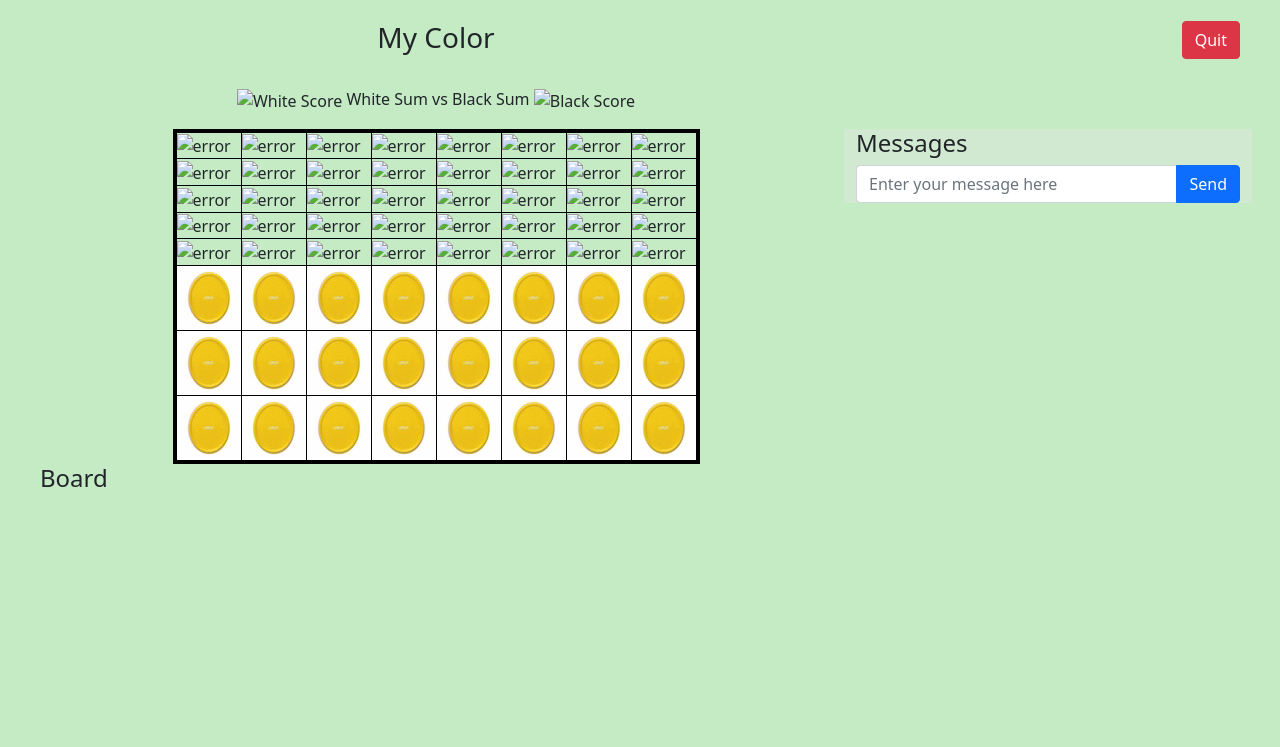
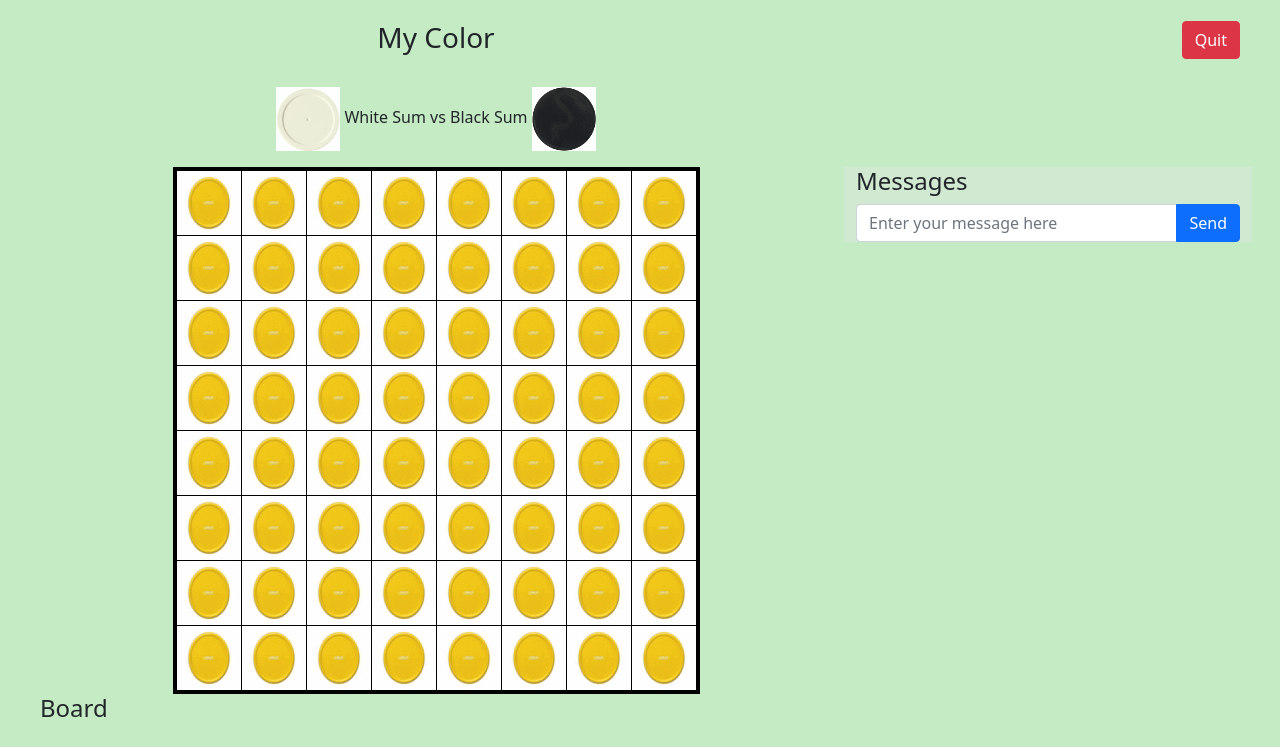
Before and after one commit to kathrynbe/reversi-butler, a website: page public/game.html in a window 1280 px wide. Shown: the part 110-857 px from the top of the page. Before the commit the page ends 800 px from the top, so only its background shows below. Drawn offline with nearby package versions, Linux system fonts and the light colour scheme; files that its build step writes are made by us from their sources; no server answers.

Commit message:
new commits week 9 june 4th 7pm

```diff
--- a/public/assets/css/game.css
+++ b/public/assets/css/game.css
@@ -28,5 +28,5 @@
 }
 
 td.hovered_over:hover{
-    background-image: url('/assets/images/hover.gif');
+    background-image: url('assets/images/hover.gif');
 }
--- a/public/game.html
+++ b/public/game.html
@@ -10,7 +10,7 @@
   <link href="https://cdn.jsdelivr.net/npm/bootstrap@5.0.2/dist/css/bootstrap.min.css" rel="stylesheet"
     integrity="sha384-EVSTQN3/azprG1Anm3QDgpJLIm9Nao0Yz1ztcQTwFspd3yD65VohhpuuCOmLASjC" crossorigin="anonymous">
 
-  <link rel='stylesheet' href='public/assets/css/game.css' />
+  <link rel='stylesheet' href='assets/css/game.css' />
 
   <title>Reversi</title>
 </head>
@@ -32,11 +32,11 @@
     <div class="row m-3">
       <div class="col-md-8 text-center justify-content-center">
         <h3 id="my_color">My Color</h3><br />
-        <img class="img-fluid" src="public/assets/images/White.gif" alt="White Score" />
+        <img class="img-fluid" src="assets/images/White.gif" alt="White Score" />
         <span id="whitesum">White Sum</span>
         <span id="vs">vs</span>
         <span id="blacksum">Black Sum</span>
-        <img class="img-fluid" src="public/assets/images/Black.gif" alt="Black Score" />
+        <img class="img-fluid" src="assets/images/Black.gif" alt="Black Score" />
       </div>
       <div class="col-md-4 text-end justify-content-end">
         <div id="quit">Quit Button</div>
@@ -49,54 +49,54 @@
           <div class="col-md-8 table-responsive">
             <table id="game_board" class="mx-auto w-auto">
               <tr>
-                <td id="0_0"><img class="img-fluid" src="public/assets/images/error.gif" alt="error" /></td>
-                <td id="0_1"><img class="img-fluid" src="public/assets/images/error.gif" alt="error" /></td>
-                <td id="0_2"><img class="img-fluid" src="public/assets/images/error.gif" alt="error" /></td>
-                <td id="0_3"><img class="img-fluid" src="public/assets/images/error.gif" alt="error" /></td>
-                <td id="0_4"><img class="img-fluid" src="public/assets/images/error.gif" alt="error" /></td>
-                <td id="0_5"><img class="img-fluid" src="public/assets/images/error.gif" alt="error" /></td>
-                <td id="0_6"><img class="img-fluid" src="public/assets/images/error.gif" alt="error" /></td>
-                <td id="0_7"><img class="img-fluid" src="public/assets/images/error.gif" alt="error" /></td>
+                <td id="0_0"><img class="img-fluid" src="assets/images/error.gif" alt="error" /></td>
+                <td id="0_1"><img class="img-fluid" src="assets/images/error.gif" alt="error" /></td>
+                <td id="0_2"><img class="img-fluid" src="assets/images/error.gif" alt="error" /></td>
+                <td id="0_3"><img class="img-fluid" src="assets/images/error.gif" alt="error" /></td>
+                <td id="0_4"><img class="img-fluid" src="assets/images/error.gif" alt="error" /></td>
+                <td id="0_5"><img class="img-fluid" src="assets/images/error.gif" alt="error" /></td>
+                <td id="0_6"><img class="img-fluid" src="assets/images/error.gif" alt="error" /></td>
+                <td id="0_7"><img class="img-fluid" src="assets/images/error.gif" alt="error" /></td>
               </tr>
               <tr>
-                <td id="1_0"><img class="img-fluid" src="public/assets/images/error.gif" alt="error" /></td>
-                <td id="1_1"><img class="img-fluid" src="public/assets/images/error.gif" alt="error" /></td>
-                <td id="1_2"><img class="img-fluid" src="public/assets/images/error.gif" alt="error" /></td>
-                <td id="1_3"><img class="img-fluid" src="public/assets/images/error.gif" alt="error" /></td>
-                <td id="1_4"><img class="img-fluid" src="public/assets/images/error.gif" alt="error" /></td>
-                <td id="1_5"><img class="img-fluid" src="public/assets/images/error.gif" alt="error" /></td>
-                <td id="1_6"><img class="img-fluid" src="public/assets/images/error.gif" alt="error" /></td>
-                <td id="1_7"><img class="img-fluid" src="public/assets/images/error.gif" alt="error" /></td>
+                <td id="1_0"><img class="img-fluid" src="assets/images/error.gif" alt="error" /></td>
+                <td id="1_1"><img class="img-fluid" src="assets/images/error.gif" alt="error" /></td>
+                <td id="1_2"><img class="img-fluid" src="assets/images/error.gif" alt="error" /></td>
+                <td id="1_3"><img class="img-fluid" src="assets/images/error.gif" alt="error" /></td>
+                <td id="1_4"><img class="img-fluid" src="assets/images/error.gif" alt="error" /></td>
+                <td id="1_5"><img class="img-fluid" src="assets/images/error.gif" alt="error" /></td>
+                <td id="1_6"><img class="img-fluid" src="assets/images/error.gif" alt="error" /></td>
+                <td id="1_7"><img class="img-fluid" src="assets/images/error.gif" alt="error" /></td>
               </tr>
               <tr>
-                <td id="2_0"><img class="img-fluid" src="public/assets/images/error.gif" alt="error" /></td>
-                <td id="2_1"><img class="img-fluid" src="public/assets/images/error.gif" alt="error" /></td>
-                <td id="2_2"><img class="img-fluid" src="public/assets/images/error.gif" alt="error" /></td>
-                <td id="2_3"><img class="img-fluid" src="public/assets/images/error.gif" alt="error" /></td>
-                <td id="2_4"><img class="img-fluid" src="public/assets/images/error.gif" alt="error" /></td>
-                <td id="2_5"><img class="img-fluid" src="public/assets/images/error.gif" alt="error" /></td>
-                <td id="2_6"><img class="img-fluid" src="public/assets/images/error.gif" alt="error" /></td>
-                <td id="2_7"><img class="img-fluid" src="public/assets/images/error.gif" alt="error" /></td>
+                <td id="2_0"><img class="img-fluid" src="assets/images/error.gif" alt="error" /></td>
+                <td id="2_1"><img class="img-fluid" src="assets/images/error.gif" alt="error" /></td>
+                <td id="2_2"><img class="img-fluid" src="assets/images/error.gif" alt="error" /></td>
+                <td id="2_3"><img class="img-fluid" src="assets/images/error.gif" alt="error" /></td>
+                <td id="2_4"><img class="img-fluid" src="assets/images/error.gif" alt="error" /></td>
+                <td id="2_5"><img class="img-fluid" src="assets/images/error.gif" alt="error" /></td>
+                <td id="2_6"><img class="img-fluid" src="assets/images/error.gif" alt="error" /></td>
+                <td id="2_7"><img class="img-fluid" src="assets/images/error.gif" alt="error" /></td>
               </tr>
               <tr>
-                <td id="3_0"><img class="img-fluid" src="public/assets/images/error.gif" alt="error" /></td>
-                <td id="3_1"><img class="img-fluid" src="public/assets/images/error.gif" alt="error" /></td>
-                <td id="3_2"><img class="img-fluid" src="public/assets/images/error.gif" alt="error" /></td>
-                <td id="3_3"><img class="img-fluid" src="public/assets/images/error.gif" alt="error" /></td>
-                <td id="3_4"><img class="img-fluid" src="public/assets/images/error.gif" alt="error" /></td>
-                <td id="3_5"><img class="img-fluid" src="public/assets/images/error.gif" alt="error" /></td>
-                <td id="3_6"><img class="img-fluid" src="public/assets/images/error.gif" alt="error" /></td>
-                <td id="3_7"><img class="img-fluid" src="public/assets/images/error.gif" alt="error" /></td>
+                <td id="3_0"><img class="img-fluid" src="assets/images/error.gif" alt="error" /></td>
+                <td id="3_1"><img class="img-fluid" src="assets/images/error.gif" alt="error" /></td>
+                <td id="3_2"><img class="img-fluid" src="assets/images/error.gif" alt="error" /></td>
+                <td id="3_3"><img class="img-fluid" src="assets/images/error.gif" alt="error" /></td>
+                <td id="3_4"><img class="img-fluid" src="assets/images/error.gif" alt="error" /></td>
+                <td id="3_5"><img class="img-fluid" src="assets/images/error.gif" alt="error" /></td>
+                <td id="3_6"><img class="img-fluid" src="assets/images/error.gif" alt="error" /></td>
+                <td id="3_7"><img class="img-fluid" src="assets/images/error.gif" alt="error" /></td>
               </tr>
               <tr>
-                <td id="4_0"><img class="img-fluid" src="public/assets/images/error.gif" alt="error" /></td>
-                <td id="4_1"><img class="img-fluid" src="public/assets/images/error.gif" alt="error" /></td>
-                <td id="4_2"><img class="img-fluid" src="public/assets/images/error.gif" alt="error" /></td>
-                <td id="4_3"><img class="img-fluid" src="public/assets/images/error.gif" alt="error" /></td>
-                <td id="4_4"><img class="img-fluid" src="public/assets/images/error.gif" alt="error" /></td>
-                <td id="4_5"><img class="img-fluid" src="public/assets/images/error.gif" alt="error" /></td>
-                <td id="4_6"><img class="img-fluid" src="public/assets/images/error.gif" alt="error" /></td>
-                <td id="4_7"><img class="img-fluid" src="public/assets/images/error.gif" alt="error" /></td>
+                <td id="4_0"><img class="img-fluid" src="assets/images/error.gif" alt="error" /></td>
+                <td id="4_1"><img class="img-fluid" src="assets/images/error.gif" alt="error" /></td>
+                <td id="4_2"><img class="img-fluid" src="assets/images/error.gif" alt="error" /></td>
+                <td id="4_3"><img class="img-fluid" src="assets/images/error.gif" alt="error" /></td>
+                <td id="4_4"><img class="img-fluid" src="assets/images/error.gif" alt="error" /></td>
+                <td id="4_5"><img class="img-fluid" src="assets/images/error.gif" alt="error" /></td>
+                <td id="4_6"><img class="img-fluid" src="assets/images/error.gif" alt="error" /></td>
+                <td id="4_7"><img class="img-fluid" src="assets/images/error.gif" alt="error" /></td>
               </tr>
               <tr>
                 <td id="5_0"><img class="img-fluid" src="assets/images/error.gif" alt="error" /></td>
```
